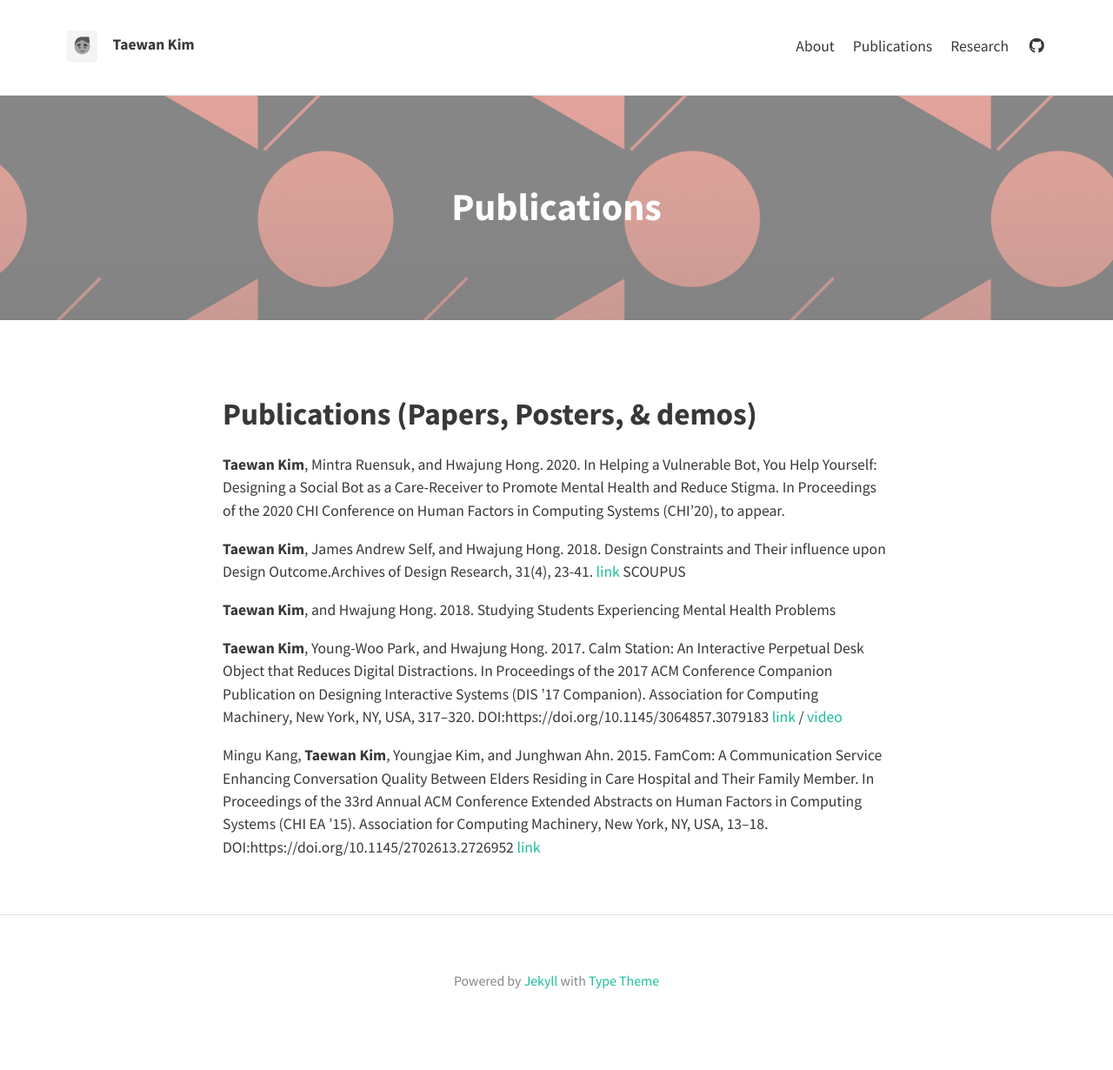
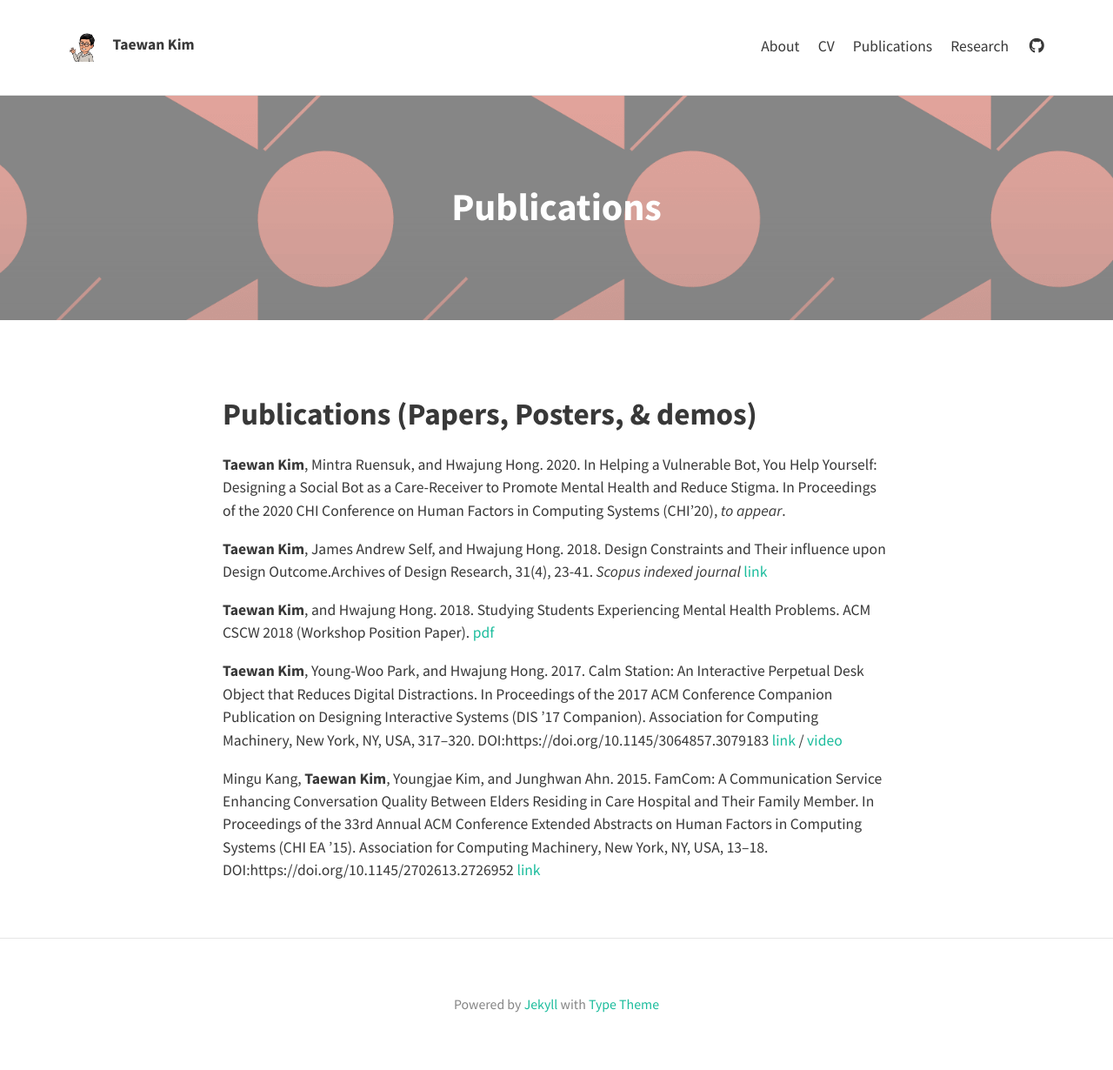
Before and after one commit to twkim24/twkim24.github.io, a Jekyll site: the page built from publication.md, in a window 1280 px wide. Shown: the whole page at 87% size. Built offline with Jekyll 4.4.1, drawn with Linux system fonts in a browser that asks for light colours; nearby versions of some CDN libraries; before the commit the page ends 1204 px from its top, so only the background shows below that.

Commit message:
menu update

```diff
--- a/publication.md
+++ b/publication.md
@@ -7,11 +7,11 @@
 
 ## Publications (Papers, Posters, & demos)
 
-<b>Taewan Kim</b>, Mintra Ruensuk, and Hwajung Hong. 2020. In Helping a Vulnerable Bot, You Help Yourself: Designing a Social Bot as a Care-Receiver to Promote Mental Health and Reduce Stigma. In Proceedings of the 2020 CHI Conference on Human Factors in Computing Systems (CHI’20), to appear.
+<b>Taewan Kim</b>, Mintra Ruensuk, and Hwajung Hong. 2020. In Helping a Vulnerable Bot, You Help Yourself: Designing a Social Bot as a Care-Receiver to Promote Mental Health and Reduce Stigma. In Proceedings of the 2020 CHI Conference on Human Factors in Computing Systems (CHI’20), <i>to appear</i>.
 
-<b>Taewan Kim</b>, James Andrew Self, and Hwajung Hong. 2018. Design Constraints and Their influence upon Design Outcome.Archives of Design Research, 31(4), 23-41. <a href="https://doi.org/10.15187/adr.2018.11.31.4.23" target="_blank">link</a> SCOUPUS
+<b>Taewan Kim</b>, James Andrew Self, and Hwajung Hong. 2018. Design Constraints and Their influence upon Design Outcome.Archives of Design Research, 31(4), 23-41. <i>Scopus indexed journal</i> <a href="https://doi.org/10.15187/adr.2018.11.31.4.23" target="_blank">link</a>
 
-<b>Taewan Kim</b>, and Hwajung Hong. 2018. Studying Students Experiencing Mental Health Problems
+<b>Taewan Kim</b>, and Hwajung Hong. 2018. Studying Students Experiencing Mental Health Problems. ACM CSCW 2018 (Workshop Position Paper). <a href="https://drive.google.com/open?id=1CHSTtNAiKYv0aA1ikpc4owbm_e_h2TzS" target="_blank">pdf</a>
 
 <b>Taewan Kim</b>, Young-Woo Park, and Hwajung Hong. 2017. Calm Station: An Interactive Perpetual Desk Object that Reduces Digital Distractions. In Proceedings of the 2017 ACM Conference Companion Publication on Designing Interactive Systems (DIS ’17 Companion). Association for Computing Machinery, New York, NY, USA, 317–320. DOI:https://doi.org/10.1145/3064857.3079183 <a href="https://doi.org/10.1145/3064857.3079183" target="_blank">link</a> / <a href="https://youtu.be/gCBQhNUlmzo" target="_blank">video</a>
 
```
Also changed, not shown: _posts/2019-12-09-CHI-accepted.md (added, +9 -0 lines), _posts/2020-01-06-my-first-post.md (deleted, +0 -6 lines), cv.md (+12 -0 lines), assets/img/avatar.png, assets/img/avatar1.png (added).
